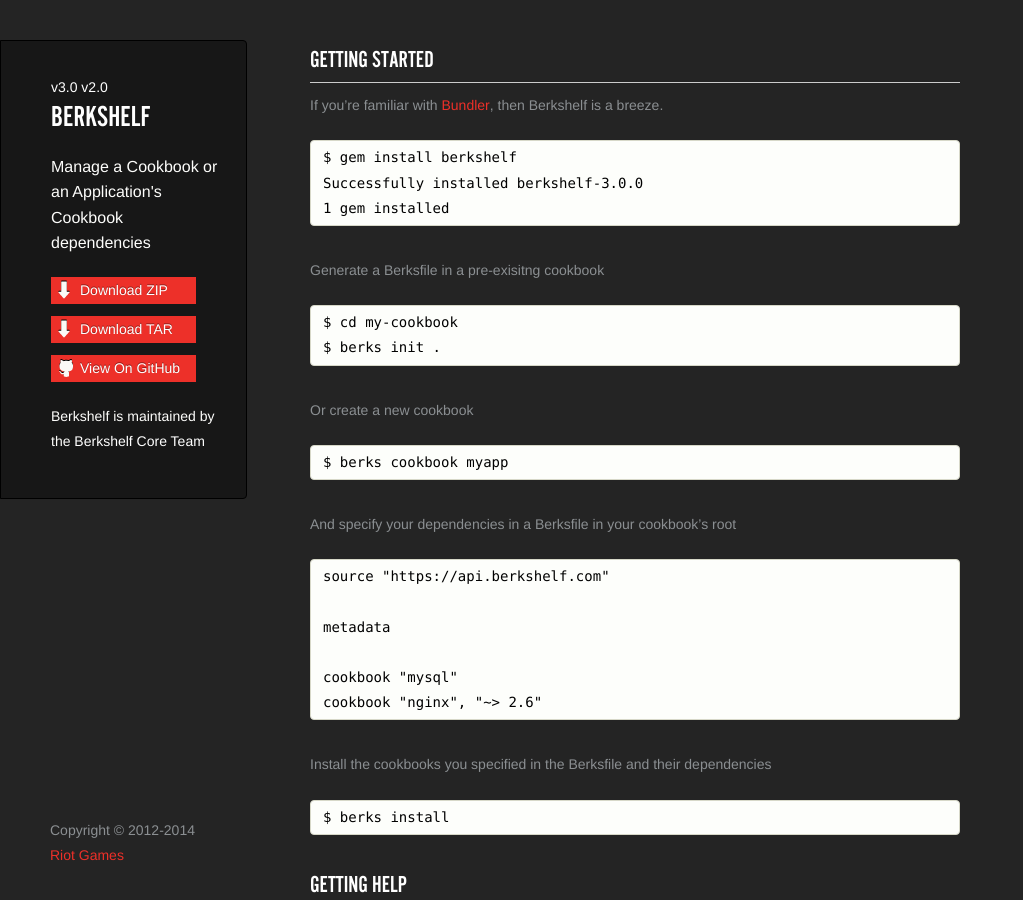
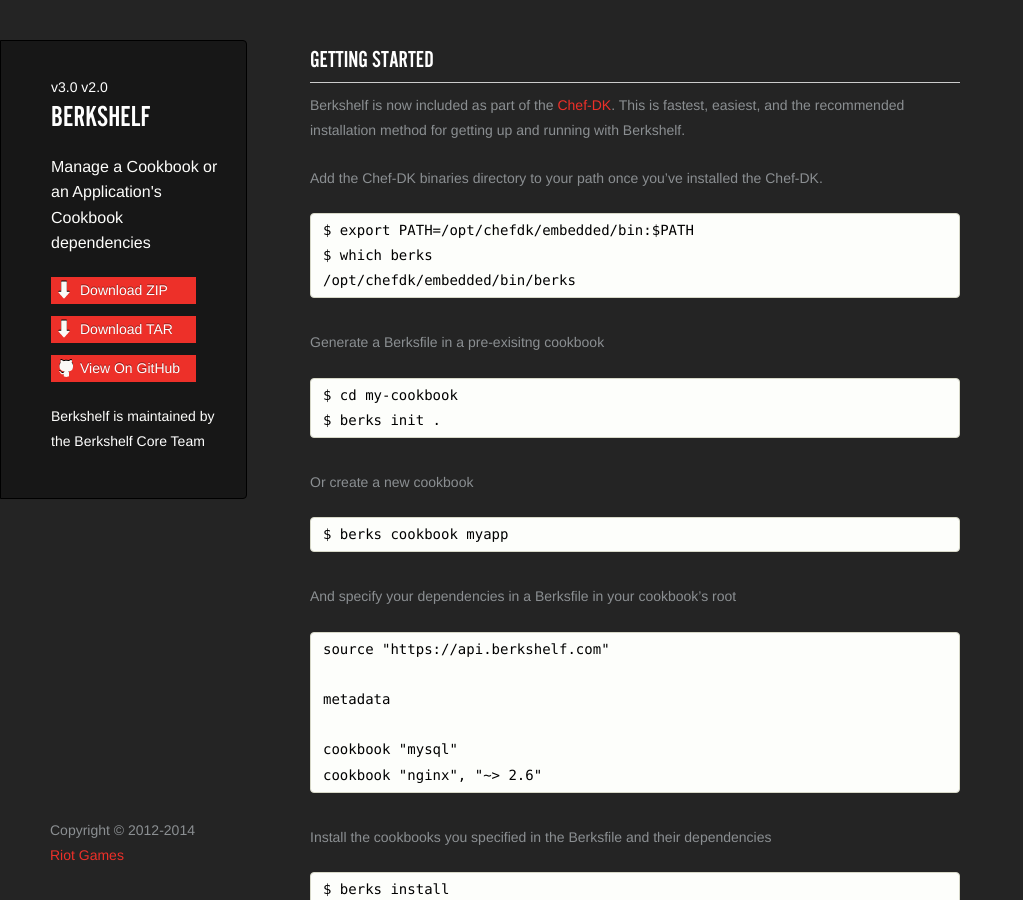
Before and after one commit to berkshelf/berkshelf, a Jekyll site: the page built from index.html, in a window 1280 px wide and 900 px high. Shown: the whole window, without its empty margins (0-1023 px from the left). Built offline with Jekyll 4.4.1, drawn with Linux system fonts in a browser that asks for light colours.

Commit message:
use chef-dk installation instructions

```diff
--- a/_includes/index.md
+++ b/_includes/index.md
@@ -1,10 +1,12 @@
 ## Getting Started
 
-If you're familiar with [Bundler](http://gembundler.com), then Berkshelf is a breeze.
+Berkshelf is now included as part of the [Chef-DK](http://getchef.com/downloads/chef-dk). This is fastest, easiest, and the recommended installation method for getting up and running with Berkshelf.
 
-    $ gem install berkshelf
-    Successfully installed berkshelf-3.0.0
-    1 gem installed
+Add the Chef-DK binaries directory to your path once you've installed the Chef-DK.
+
+    $ export PATH=/opt/chefdk/embedded/bin:$PATH
+    $ which berks
+    /opt/chefdk/embedded/bin/berks
 
 Generate a Berksfile in a pre-exisitng cookbook
 
```
